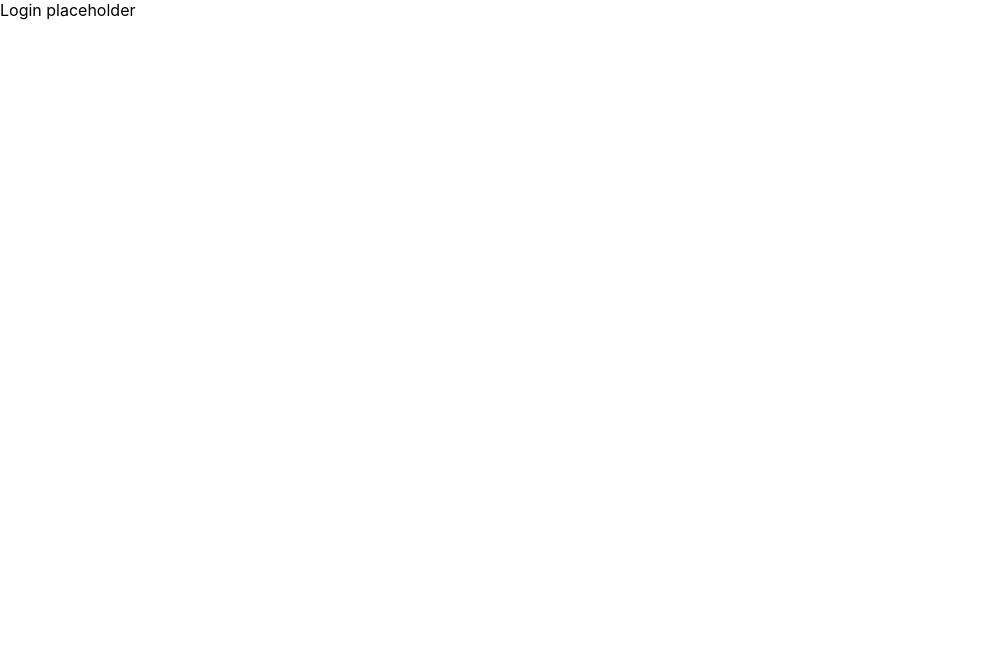
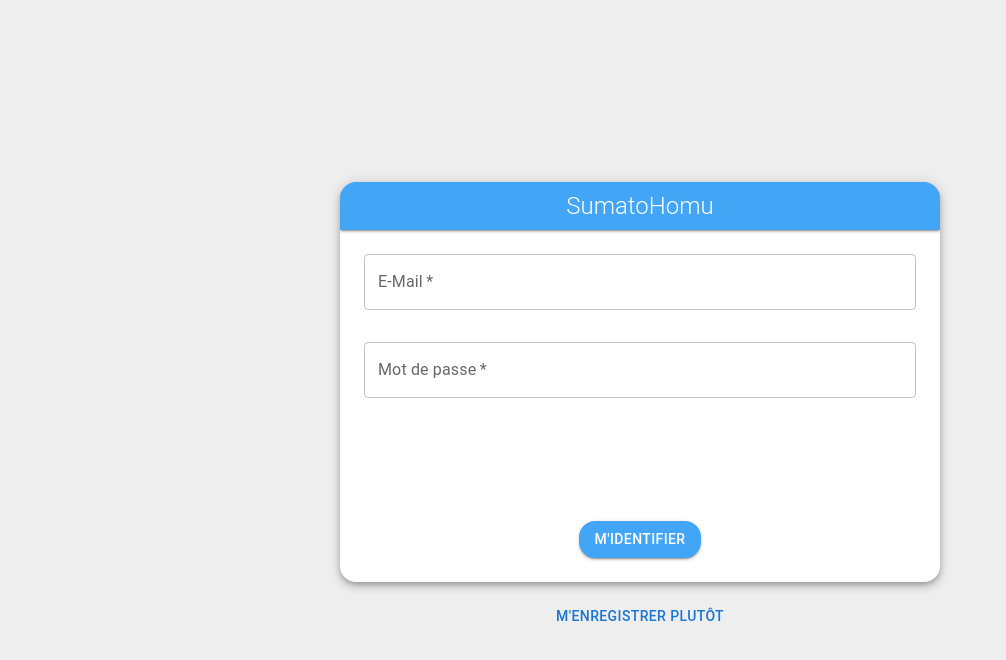
Before and after one commit to julienfdev/sumatohomu, a React (Create React App) app: page /login in a window 1280 px wide. Shown: the top 660 px of the page, without its empty margins (0-1006 px from the left). Built offline with nearby package versions, Linux system fonts and the light colour scheme; no server answers.

Commit message:
login and signup

```diff
--- a/src/components/App.tsx
+++ b/src/components/App.tsx
@@ -1,17 +1,12 @@
 import { Outlet } from "react-router-dom";
 import "../styles/App.css";
 import Drawer from "./Drawer";
-import { ThemeProvider } from "@mui/material/styles";
-import theme from "../themes/theme";
+import ThemeProvider from "../themes/ThemeProvider";
 import { Container } from "@mui/material";
-import { AlertProvider, AlertSnack } from "./utils/AlertProvider";
-import AuthProvider from "./utils/AuthProvider";
 
 function App() {
   return (
-    <AuthProvider>
-      <AlertProvider>
-        <ThemeProvider theme={theme}>
+    <ThemeProvider>
       <div
         style={{
           display: "flex",
@@ -26,11 +21,8 @@ function App() {
         >
           <Outlet />
         </Container>
-            <AlertSnack />
       </div>
     </ThemeProvider>
-      </AlertProvider>
-    </AuthProvider>
   );
 }
 
--- a/src/components/Drawer.tsx
+++ b/src/components/Drawer.tsx
@@ -1,7 +1,6 @@
 import { FunctionComponent, ReactElement, useEffect, useState } from "react";
 import { useLocation, useNavigate } from "react-router-dom";
 import Drawer from "@mui/material/Drawer";
-import theme from "../themes/theme";
 import {
   List,
   ListItem,
@@ -18,6 +17,7 @@ import {
   Logout,
 } from "@mui/icons-material";
 import { useAuth } from "./utils/AuthProvider";
+import { useTheme } from "../themes/ThemeProvider";
 
 const drawerWidth = 200;
 const linkList: {
@@ -36,6 +36,7 @@ const DrawerContainer: FunctionComponent = () => {
   const auth = useAuth();
   const location = useLocation();
   const [selected, setSelected] = useState(-1);
+  const theme = useTheme();
 
   useEffect(() => {
     setSelected(
@@ -91,9 +92,7 @@ const DrawerContainer: FunctionComponent = () => {
           <List>
             <ListItem
               onClick={() => {
-                auth.signout(() => {
-                  navigate("/login");
-                });
+                auth.signout();
               }}
               sx={{
                 padding: 0,
--- a/src/components/Login.tsx
+++ b/src/components/Login.tsx
@@ -1,7 +1,145 @@
-import { FunctionComponent } from "react";
+import {
+  Button,
+  Collapse,
+  Paper,
+  Stack,
+  TextField,
+  Typography,
+} from "@mui/material";
+import { bgcolor, Box } from "@mui/system";
+import { FunctionComponent, useContext, useState } from "react";
+import { Location, useLocation, useNavigate } from "react-router-dom";
+import { useTheme } from "../themes/ThemeProvider";
+import { AlertContext } from "./utils/AlertProvider";
+import { useAuth } from "./utils/AuthProvider";
 
 const Login: FunctionComponent = () => {
-  return <div>Login placeholder</div>;
+  const { palette, shape, shadows } = useTheme();
+  const [isSignup, setIsSignup] = useState(false);
+  const [email, setEmail] = useState("");
+  const [password, setPassword] = useState("");
+  const [username, setUsername] = useState("");
+  const location = useLocation();
+  const navigate = useNavigate();
+  const { signin, signup } = useAuth();
+  const { showAlert } = useContext(AlertContext);
+
+  const toggle = () => {
+    setEmail("");
+    setPassword("");
+    setUsername("");
+    setIsSignup(!isSignup);
+  };
+
+  const handleClick = () => {
+    if (isSignup) {
+      signup(email, username, password, (err?: any) => {
+        if (!err) {
+          setIsSignup(false);
+        } else {
+          showAlert("warning", "Impossible de s'enregister");
+        }
+      });
+    } else {
+      signin(email, password, (err?) => {
+        if (!err) {
+          navigate(
+            location.state && (location.state as any).from
+              ? ((location.state as any).from as Location).pathname
+              : "/"
+          );
+        } else {
+          showAlert("warning", "Impossible de s'identifier");
+        }
+      });
+    }
+  };
+
+  return (
+    <Box
+      sx={{ height: "100vh", width: "100%", margin: 0, padding: 0 }}
+      bgcolor={palette.grey[200]}
+      display="flex"
+      justifyContent="center"
+      alignItems="center"
+      flexDirection="column"
+    >
+      <Paper
+        sx={{
+          width: 600,
+          height: 400,
+          borderRadius: shape.borderRadius,
+          overflow: "hidden",
+          display: "flex",
+          flexDirection: "column",
+          margin: 2,
+        }}
+        elevation={5}
+      >
+        <Box padding={1} bgcolor={palette.primary.light} boxShadow={shadows[2]}>
+          <Typography
+            variant="h5"
+            fontWeight="light"
+            textAlign="center"
+            color={palette.primary.contrastText}
+          >
+            SumatoHomu
+          </Typography>
+        </Box>
+        <Box
+          display="flex"
+          flexDirection="column"
+          flexGrow={1}
+          padding={3}
+          alignItems="center"
+        >
+          <Stack spacing={2} sx={{ width: "100%" }}>
+            <TextField
+              fullWidth
+              label="E-Mail"
+              placeholder="guy.tarsesh@lol.com"
+              type="email"
+              required
+              value={email}
+              onChange={(e) => setEmail(e.target.value)}
+            ></TextField>
+            <Collapse in={isSignup}>
+              <TextField
+                fullWidth
+                label="Nom d'utilisateur"
+                type="text"
+                required
+                value={username}
+                onChange={(e) => setUsername(e.target.value)}
+              ></TextField>
+            </Collapse>
+            <TextField
+              fullWidth
+              label="Mot de passe"
+              type="password"
+              required
+              value={password}
+              onChange={(e) => setPassword(e.target.value)}
+            ></TextField>
+          </Stack>
+          <Button
+            onClick={handleClick}
+            variant="contained"
+            sx={{
+              marginTop: "auto",
+              borderRadius: shape.borderRadius,
+              backgroundColor: palette.primary.light,
+            }}
+          >
+            {isSignup ? "M'inscrire" : "M'identifier"}
+          </Button>
+        </Box>
+      </Paper>
+      <Button onClick={toggle}>
+        {isSignup ? "Je suis déjà inscrit" : "M'enregistrer plutôt"}
+      </Button>
+    </Box>
+  );
 };
 
 export default Login;
--- a/src/components/utils/AlertProvider.tsx
+++ b/src/components/utils/AlertProvider.tsx
@@ -38,7 +38,7 @@ export const AlertSnack: FunctionComponent = () => {
       open={show}
       autoHideDuration={5000}
       onClose={() => setShow(false)}
-      sx={{ maxWidth: 10 }}
+      sx={{ maxWidth: 400 }}
     >
       <Alert severity={color}>
         {typeof message === "object" ? JSON.stringify(message) : message}
--- a/src/components/utils/AuthProvider.tsx
+++ b/src/components/utils/AuthProvider.tsx
@@ -10,25 +10,68 @@ import requester from "../../modules/requester";
 interface AuthContextType {
   token: string | null;
   signin: (
-    user: string,
+    email: string,
     password: string,
-    callback?: (err?: any) => Promise<void>
+    callback?: (err?: any) => void
   ) => Promise<void>;
-  signout: (callback?: VoidFunction) => Promise<void>;
+  signup: (
+    email: string,
+    username: string,
+    password: string,
+    callback?: (err?: any) => void
+  ) => Promise<void>;
+  signout: (callback?: VoidFunction) => void;
 }
 
 const AuthContext = createContext<AuthContextType>(null!);
 
 const AuthProvider: FunctionComponent = ({ children }) => {
   // Signin etc...
-  const [token, setToken] = useState<string | null>("fek");
+  const [token, setToken] = useState<string | null>(null);
   const signin = async (
-    user: string,
+    email: string,
     password: string,
     callback?: (err?: any) => void
-  ) => {};
-  const signout = async (callback?: VoidFunction) => {
-    // flush token etc...
+  ) => {
+    try {
+      const response = await requester.post("user/login", { email, password });
+      setToken(response.data.data.token);
+      if (response.data.data.token) {
+        localStorage.setItem("sumatohomu_token", response.data.data.token);
+      }
+      if (callback) {
+        callback();
+      }
+    } catch (error) {
+      if (callback) {
+        callback(error);
+        return;
+      }
+      throw new Error(error as string);
+    }
+  };
+  const signup = async (
+    email: string,
+    username: string,
+    password: string,
+    callback?: (err?: any) => void
+  ) => {
+    try {
+      await requester.post("user", { email, password, username });
+      if (callback) {
+        callback();
+      }
+    } catch (error) {
+      if (callback) {
+        callback(error);
+        return;
+      }
+      throw new Error(error as string);
+    }
+  };
+  const signout = (callback?: VoidFunction) => {
+    localStorage.removeItem("sumatohomu_token");
+    setToken(null);
     if (callback) {
       callback();
     }
@@ -44,12 +87,17 @@ const AuthProvider: FunctionComponent = ({ children }) => {
           ...requester.defaults.headers.common,
           Authorization: `Bearer ${value}`,
         };
+      } else {
+        requester.defaults.headers.common = {
+          ...requester.defaults.headers.common,
+          Authorization: false,
+        };
       }
     }
   }, [token]);
 
   return (
-    <AuthContext.Provider value={{ token, signin, signout }}>
+    <AuthContext.Provider value={{ token, signin, signup, signout }}>
       {children}
     </AuthContext.Provider>
   );
--- a/src/components/utils/RequestAuth.tsx
+++ b/src/components/utils/RequestAuth.tsx
@@ -3,10 +3,8 @@ import { Navigate, useLocation } from "react-router-dom";
 import { useAuth } from "./AuthProvider";
 
 const RequestAuth: FunctionComponent = ({ children }) => {
-  //   const { token } = useAuth();
   const { token } = useAuth();
   const location = useLocation();
-
   if (!token) {
     return <Navigate to={"/login"} state={{ from: location }} replace />;
   }
--- a/src/index.tsx
+++ b/src/index.tsx
@@ -9,8 +9,12 @@ import Sensors from "./components/Sensors";
 import Users from "./components/Users";
 import Login from "./components/Login";
 import RequestAuth from "./components/utils/RequestAuth";
+import AuthProvider from "./components/utils/AuthProvider";
+import { AlertProvider, AlertSnack } from "./components/utils/AlertProvider";
 ReactDOM.render(
   <BrowserRouter>
+    <AuthProvider>
+      <AlertProvider>
         <React.StrictMode>
           <Routes>
             <Route path="/login" element={<Login />} />
@@ -29,6 +33,9 @@ ReactDOM.render(
             </Route>
           </Routes>
         </React.StrictMode>
+        <AlertSnack />
+      </AlertProvider>
+    </AuthProvider>
   </BrowserRouter>,
   document.getElementById("root")
 );
--- /dev/null
+++ b/src/themes/ThemeProvider.tsx
@@ -0,0 +1,23 @@
+import { createTheme } from "@mui/material/styles";
+import { createContext, FunctionComponent, useContext } from "react";
+
+const theme = createTheme({
+  shape: {
+    borderRadius: 4
+  }
+});
+const ThemeContext = createContext(theme);
+
+export const useTheme = () => {
+  return useContext(ThemeContext);
+};
+
+const ThemeProvider: FunctionComponent = ({ children }) => {
+  const theme = useTheme();
+
+  return (
+    <ThemeContext.Provider value={theme}>{children}</ThemeContext.Provider>
+  );
+};
+
+export default ThemeProvider;
--- a/src/themes/theme.tsx
+++ /dev/null
@@ -1,5 +0,0 @@
-import { createTheme } from "@mui/material/styles";
-
-const theme = createTheme();
-
-export default theme;
```
Lines whose indentation alone changed are shown as unchanged.
